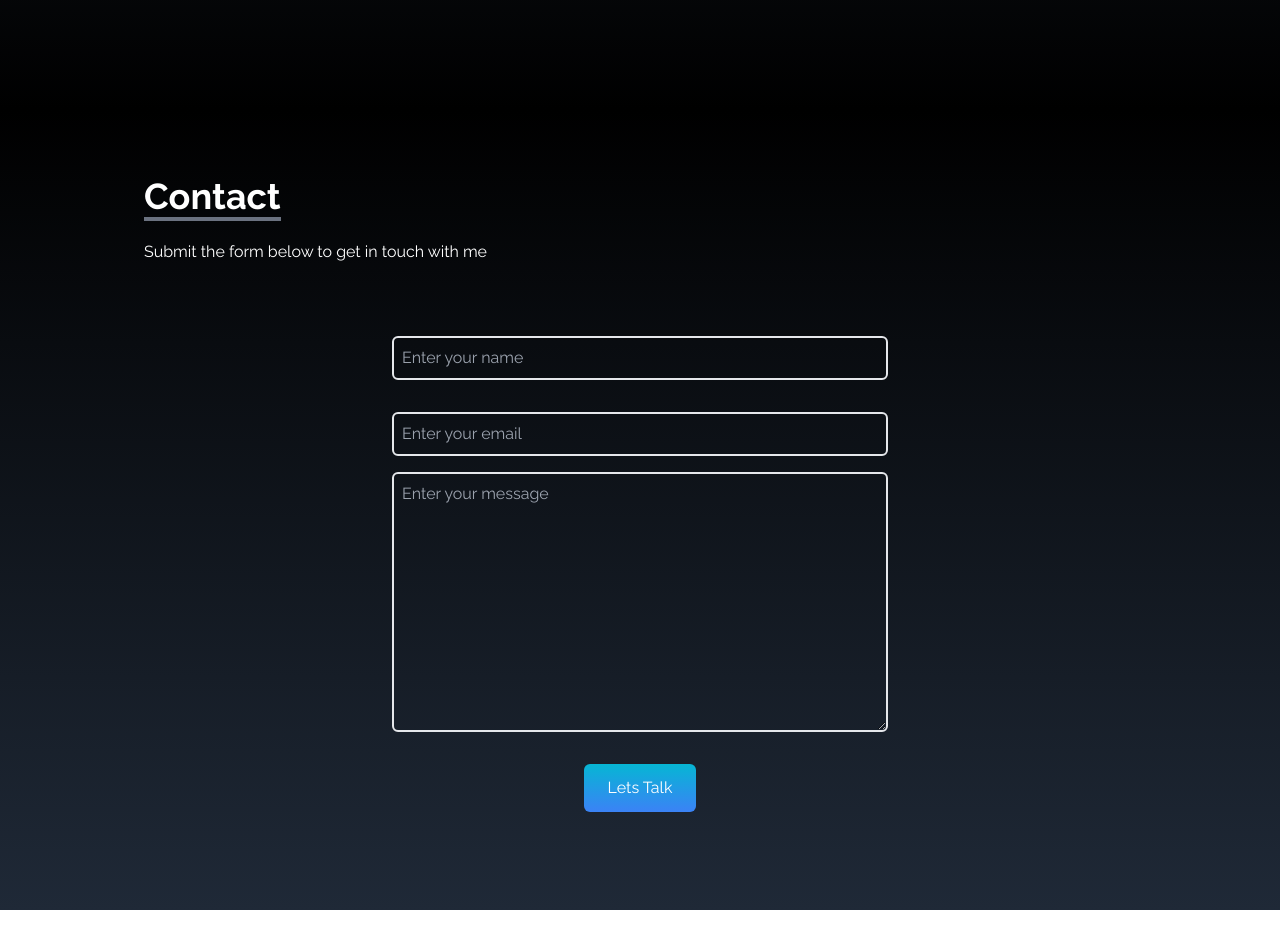
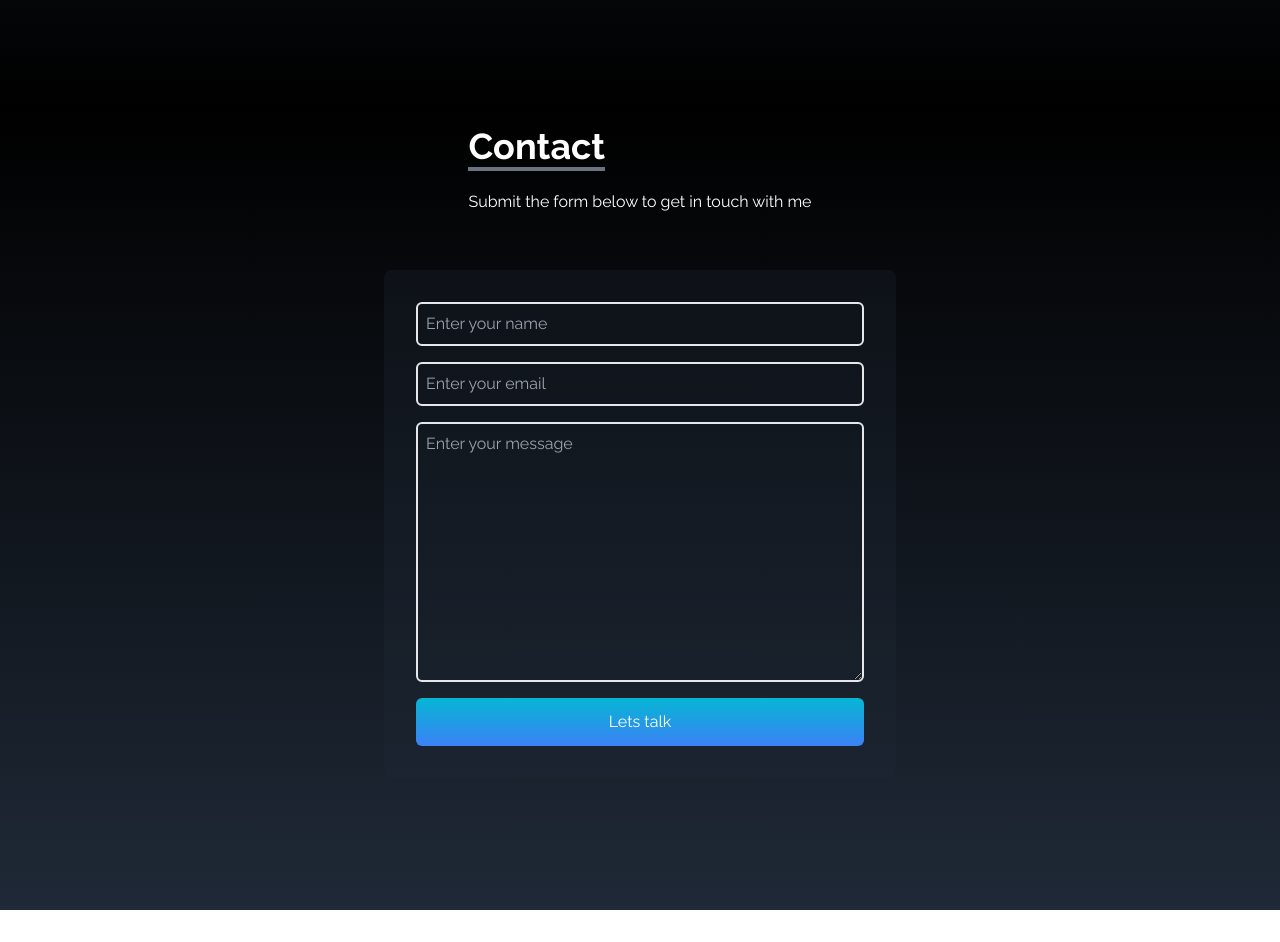
Before and after one commit to janak-Thapa/portfolio-website-main, a React (Vite) app: page / in a window 1280 px wide. Shown: the part 3220-4162 px from the top of the page. Before the commit the page ends 4130 px from the top, so only its background shows below. Built offline with nearby package versions, Linux system fonts and the light colour scheme.

Commit message:
make changes on contact page

```diff
--- a/src/components/Contact.jsx
+++ b/src/components/Contact.jsx
@@ -1,26 +1,24 @@
-
-
 
 const Contact = () => {
   return (
-    <div name='contact' className= 'w-full h-screen bg-gradient-to-b from-black to-gray-800 p-4 text-white '>
-      <div className='flex flex-col p-4 justify-center max-w-screen-lg mx-auto h-full'>
-        <div className='pb-8'>
-          <p className='text-4xl font-bold inline border-b-4 border-gray-500'>Contact</p>
-          <p className='py-6'>Submit the form below to get in touch with me</p>
+    <div name="contact" className="w-full min-h-screen bg-gradient-to-b from-black to-gray-800 p-4 text-white mb-8">
+      <div className="flex flex-col justify-center items-center h-full max-w-screen-lg mx-auto">
+        <div className="pb-8">
+          <p className="text-4xl font-bold inline border-b-4 border-gray-500">Contact</p>
+          <p className="py-6">Submit the form below to get in touch with me</p>
         </div>
-        <div className='flex justify-center items-center'>
-          <form action="https://getform.io/f/wbrdkxrb"method='POST' className='flex flex-col w-full md:w-1/2'>
-            <input type="text" name='name' placeholder='Enter your name' className='p-2 bg-transparent rounded-md text-white focus:outline-none border-2 my-4' />
 
-            <input type="text" name='email' placeholder='Enter your email' className='p-2 bg-transparent rounded-md text-white focus:outline-none border-2 my-4'/>
-            <textarea name="message"   rows="10" className='p-2 bg-transparent border-2 rounded-md text-white focus:outline-none' placeholder='Enter your message'></textarea>
-            <button className='text-white bg-gradient-to-b from-cyan-500 to-blue-500 px-6 py-3 my-8 mx-auto flex items-center rounded-md hover:scale-110 duration-300'>Lets Talk</button>
+        <div className="w-full md:w-1/2 bg-opacity-30 bg-gray-800 p-8 rounded-lg">
+          <form action="https://getform.io/f/61c99527-2b15-42cf-9b55-ad37d2f7daa6" method="POST" className="flex flex-col w-full">
+            <input type="text" name="name" placeholder="Enter your name" className="p-2 bg-transparent border-2 rounded-md text-white focus:outline-none mb-4" />
+            <input type="text" name="email" placeholder="Enter your email" className="p-2 bg-transparent border-2 rounded-md text-white focus:outline-none mb-4" />
+            <textarea name="message" placeholder="Enter your message" rows="10" className="p-2 bg-transparent border-2 rounded-md text-white focus:outline-none mb-4"></textarea>
+            <button type="submit" className="text-white bg-gradient-to-b from-cyan-500 to-blue-500 px-6 py-3 rounded-md hover:scale-110 duration-300">Lets talk</button>
           </form>
         </div>
       </div>
     </div>
-  )
-}
+  );
+};
 
-export default Contact
+export default Contact;
```
